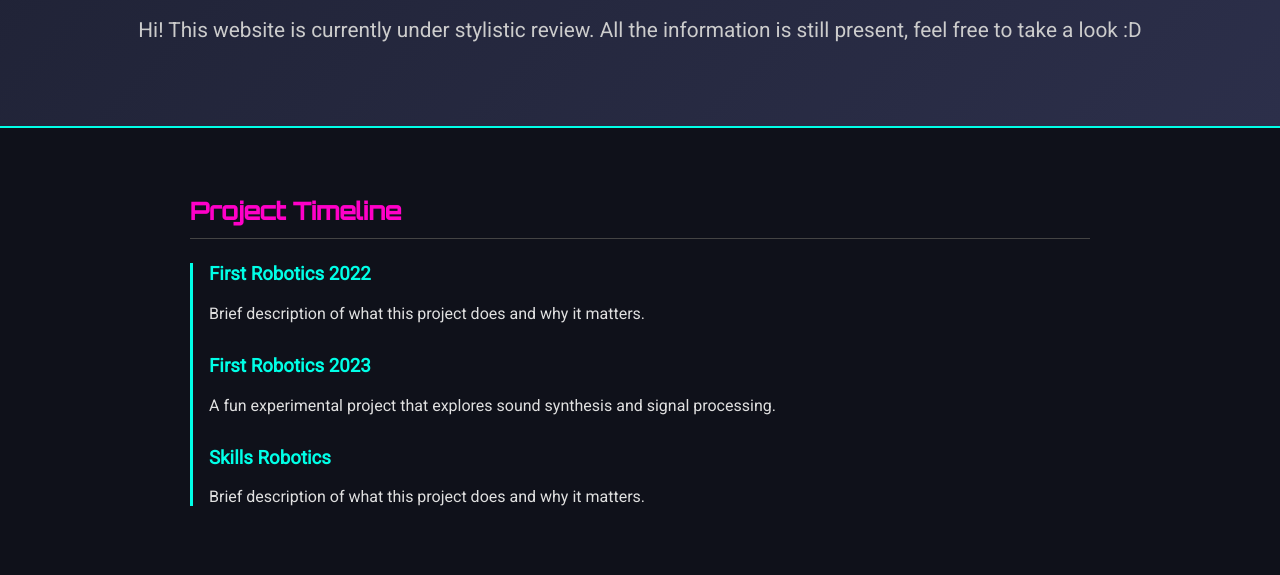
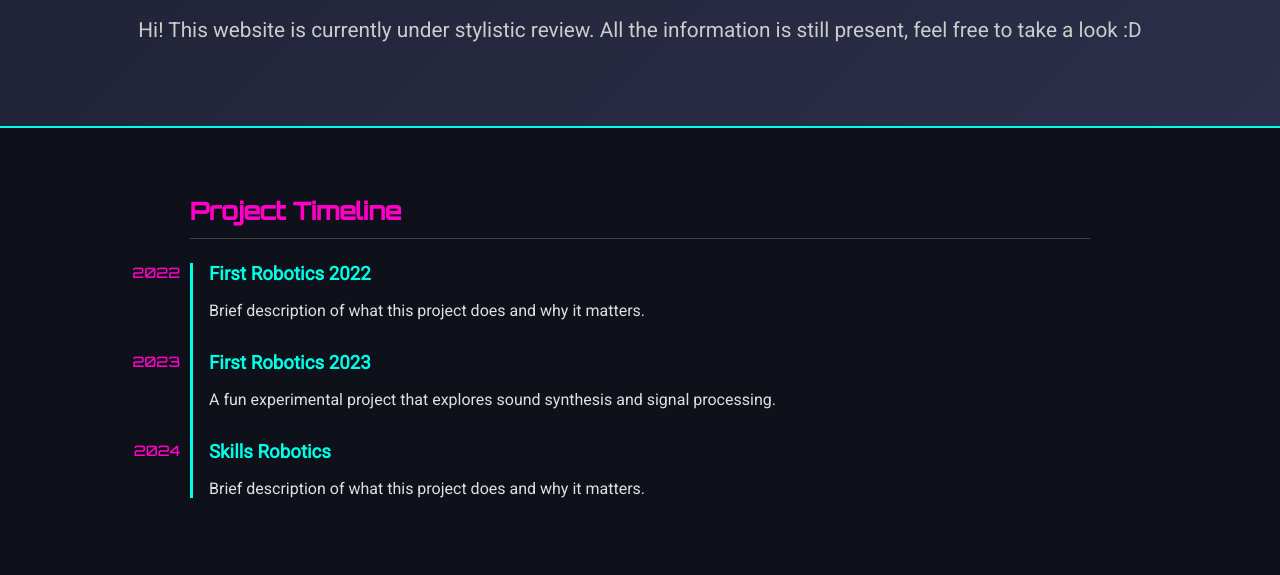
Before and after one commit to pariaamini/pariaamini.github.io, a plain HTML site: page index.html in a window 1280 px wide. Shown: the part 225-800 px from the top of the page. Drawn offline with Linux system fonts and the light colour scheme.

Commit message:
using gemini now, hopefully this makes the date formatted properly

```diff
--- a/index.html
+++ b/index.html
@@ -70,16 +70,22 @@
     .timeline {
       border-left: 3px solid #00ffe7;
       padding-left: 1em;
+      position: relative; /* Added for positioning the date */
       animation: fadeIn 1s ease-in;
     }
 
     .timeline-entry {
       margin-bottom: 2em;
       transition: transform 0.3s ease;
+      position: relative; /* Added for positioning the date */
     }
 
     .timeline-entry:hover {
       transform: translateX(5px);
+    }
+
+    .timeline-entry h3 {
+      margin: 0;
     }
 
     .timeline-entry h3 a {
@@ -89,6 +95,17 @@
 
     .timeline-entry h3 a:hover {
       text-shadow: 0 0 5px #00ffe7;
+    }
+
+    .timeline-date {
+      position: absolute;
+      left: -10em; /* Adjust this value to position the date */
+      top: 0;
+      width: 8em; /* Set a fixed width for consistent alignment */
+      text-align: right; /* Align the date text to the right */
+      color: #ff00c8;
+      font-family: 'Orbitron', sans-serif;
+      font-size: 0.9em;
     }
 
     ul {
@@ -133,14 +150,17 @@
     <h2>Project Timeline</h2>
     <div class="timeline">
       <div class="timeline-entry">
+        <span class="timeline-date">2022</span>
         <h3><a href="projects/frc2022.html">First Robotics 2022</a></h3>
         <p>Brief description of what this project does and why it matters.</p>
       </div>
       <div class="timeline-entry">
+        <span class="timeline-date">2023</span>
         <h3><a href="projects/frc2023.html">First Robotics 2023</a></h3>
         <p>A fun experimental project that explores sound synthesis and signal processing.</p>
       </div>
       <div class="timeline-entry">
+        <span class="timeline-date">2024</span>
         <h3><a href="projects/skills.html">Skills Robotics</a></h3>
         <p>Brief description of what this project does and why it matters.</p>
       </div>
```
